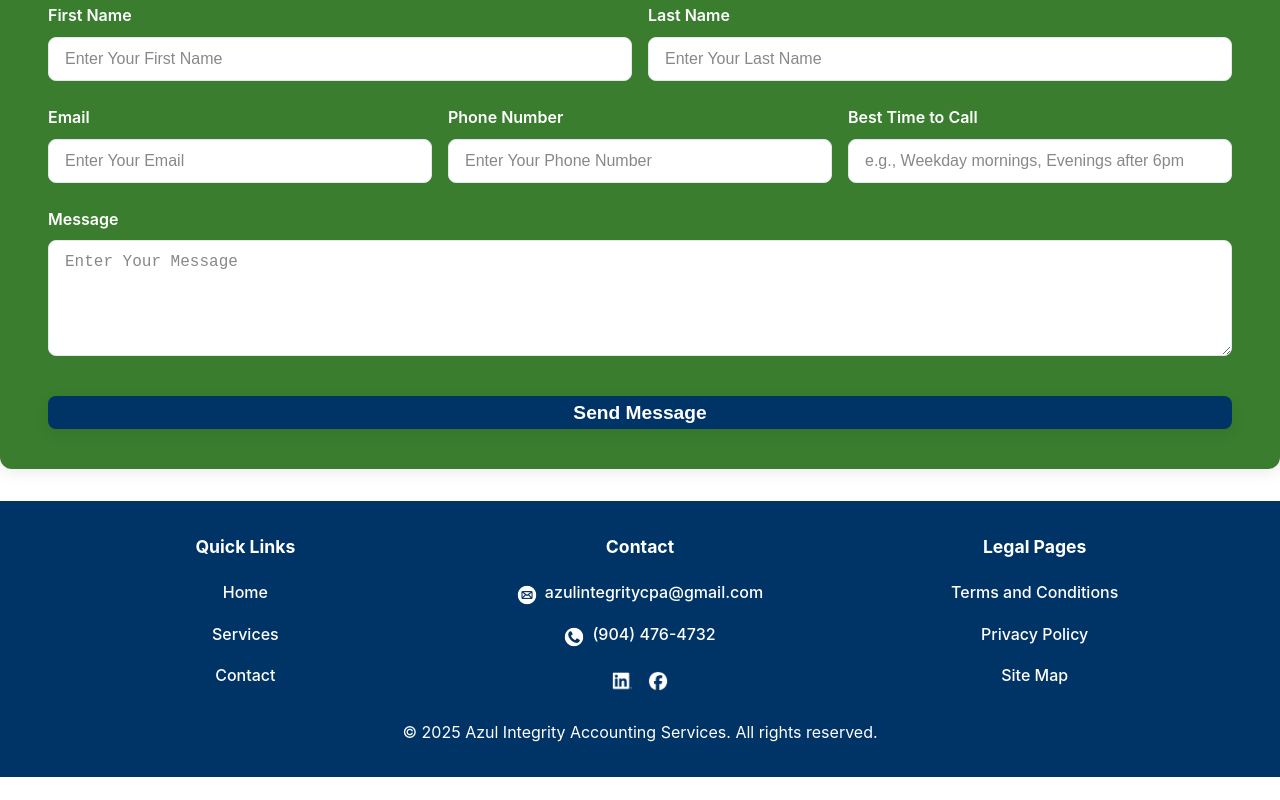
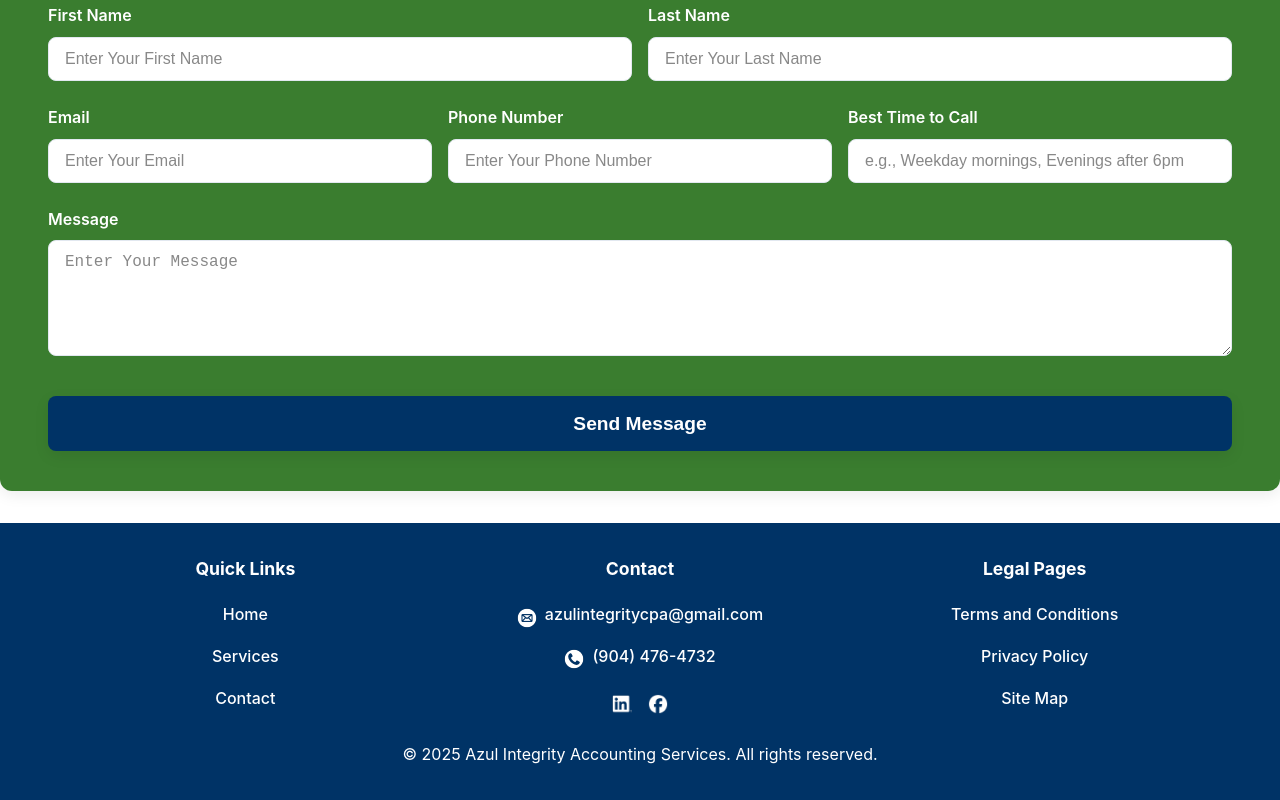
Before and after one commit to AzulIntegrity/azulintegrity, a Next.js app: page /contact in a window 1280 px wide. Shown: the part 1537-2337 px from the top of the page. Before the commit the page ends 2314 px from the top, so only its background shows below. Built offline with nearby package versions, Linux system fonts and the light colour scheme; no server answers.

Commit message:
button update

```diff
--- a/src/app/page.module.css
+++ b/src/app/page.module.css
@@ -189,7 +189,7 @@
 .submitButton {
   background-color: var(--dark-navy);
   color: var(--white);
-  padding: 0.3rem 2.5rem;
+  padding: 1rem 2.5rem;
   border: none;
   border-radius: 8px;
   font-weight: 700;
```
